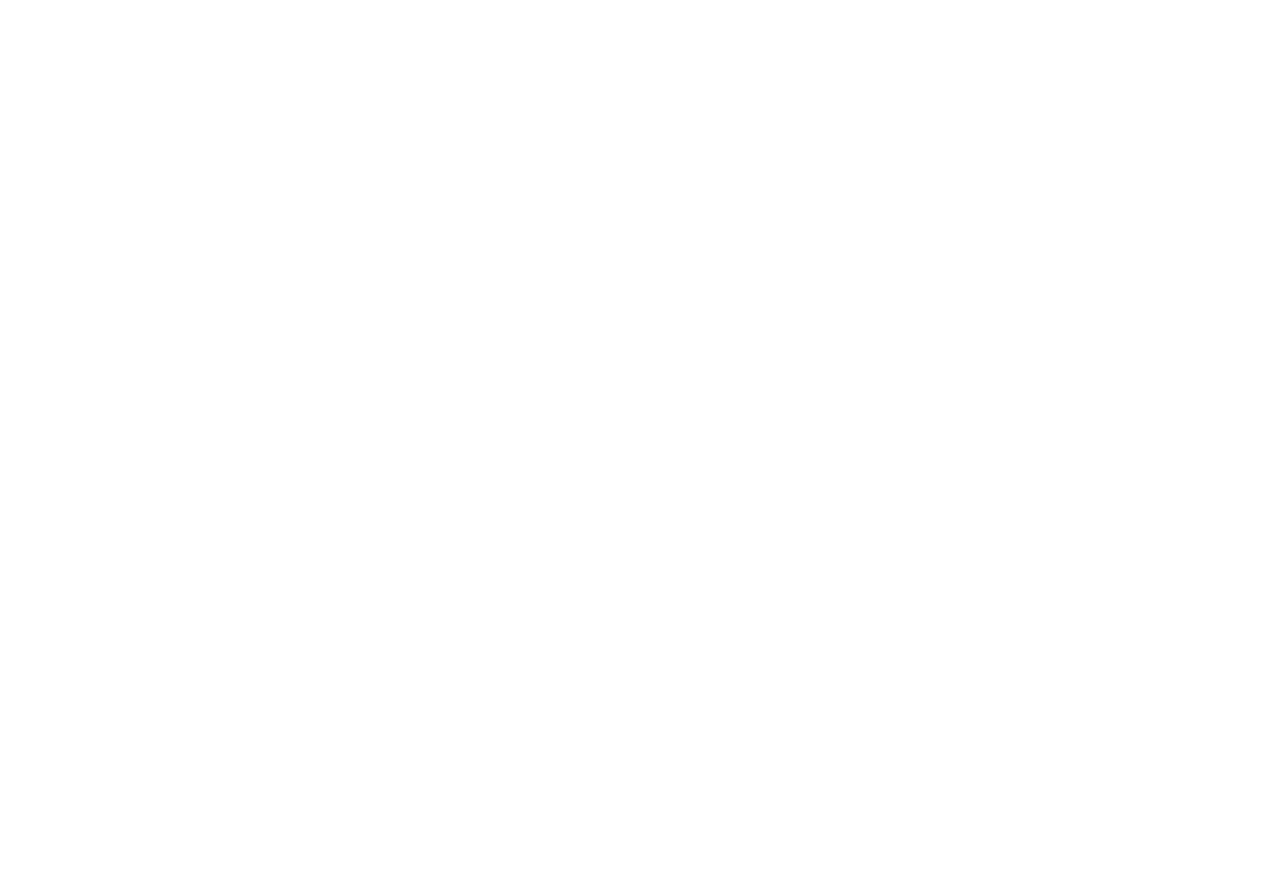
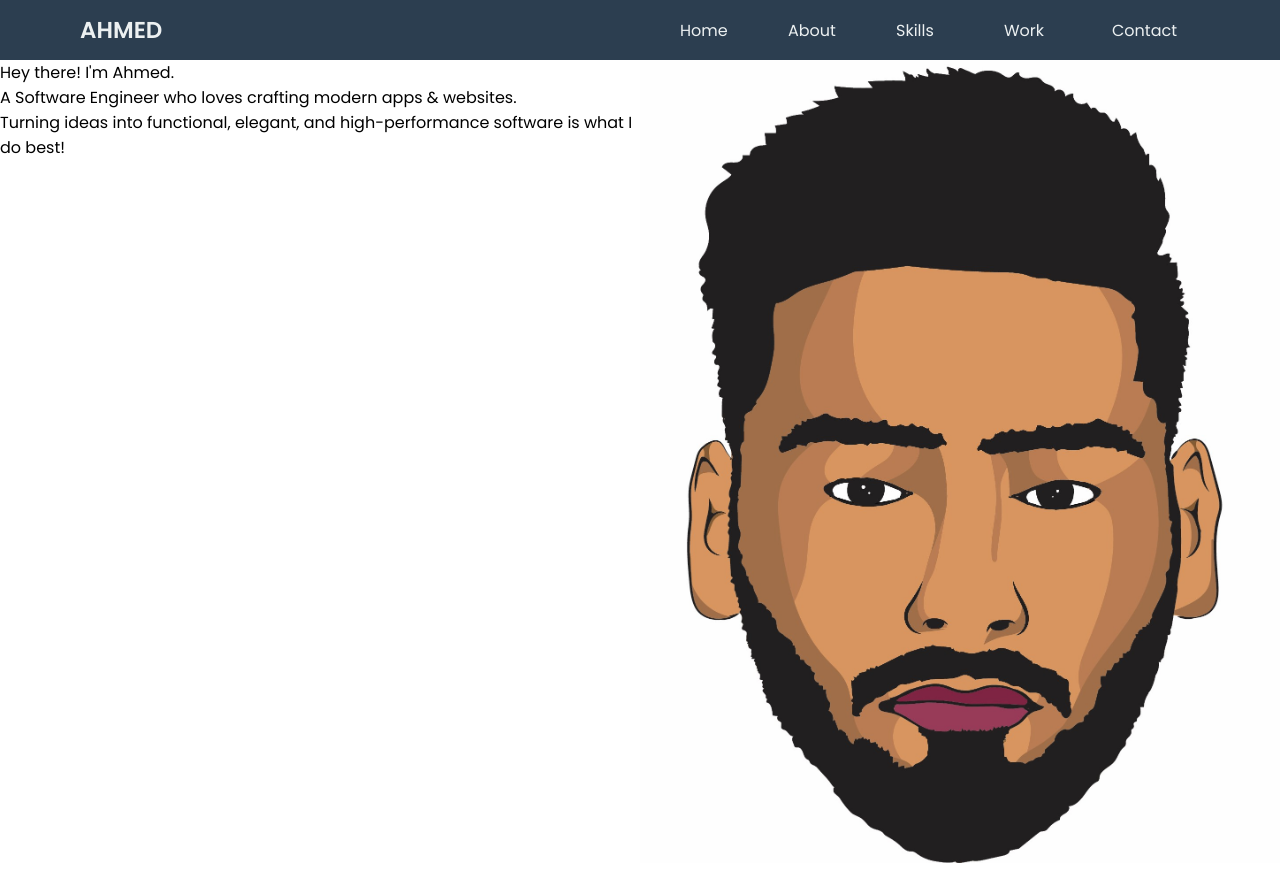
Before and after one commit to mahmed0009/Portfolio-Website, a plain HTML site: page index.html in a window 1280 px wide. Before the commit the page ends 800 px from the top, so only its background shows below. Drawn offline with Linux system fonts and the light colour scheme.

Commit message:
3rd commit

```diff
--- a/index.html
+++ b/index.html
@@ -1,9 +1,44 @@
 <!DOCTYPE html>
 <html>
     <head>
+        <meta charset="UTF-8">
+        <meta name="viewport" content="width=device-width, initial-scale=1.0">
         <title>Portfolio-Ahmed</title>
+        <link rel="stylesheet" href="styles.css">
+        <link rel="stylesheet" href="https://cdnjs.cloudflare.com/ajax/libs/font-awesome/6.0.0-beta3/css/all.min.css">
+        <link href="https://fonts.googleapis.com/css2?family=Poppins:wght@300;400;600&display=swap" rel="stylesheet">
     </head>
     <body>
+        <div>
+            <header>
+                <div class="logo">
+                    AHMED
+                </div>
+                <nav class="items">
+                    <ul>
+                        <li><a href="#home">Home</a></li>
+                        <li><a href="#about">About</a></li>
+                        <li><a href="#skills">Skills</a></li>
+                        <li><a href="#work">Work</a></li>
+                        <li><a href="#contact">Contact</a></li>
+                    </ul>
+                </nav>
+            </header>
 
+            <div class="main-container">
+                <div class="intro">
+                    <div class="text">
+                        <p>
+                            Hey there! I'm Ahmed. <br>
+                            A Software Engineer who loves crafting modern apps & websites. <br>
+                            Turning ideas into functional, elegant, and high-performance software is what I do best! <br>
+                        </p>
+                    </div>
+                    <div class="profile-pic">
+                        <img src="assets/MyVecotroAvatar.jpg" alt="No image found!">
+                    </div>
+                </div>
+            </div>
+        </div>
     </body>
 </html>
--- /dev/null
+++ b/styles.css
@@ -0,0 +1,35 @@
+*{
+    margin: 0;
+    width: 100%;
+    overflow: hidden;
+    box-sizing: border-box;
+}
+body{
+    font-family: "Poppins", sans-serif;
+}
+header{
+    background-color: #2C3E50;
+    color: #ECF0F1;
+    display: flex;
+    justify-content: space-evenly;
+    align-items: center;
+    height: 60px;
+    padding: 0 80px;
+}
+header .logo{
+    font-size: 23px;
+    font-weight: 600;
+}
+header nav ul{
+    display: flex;
+    gap: 20px;
+    list-style: none;
+}
+header nav ul li a{
+    color: #ECF0F1;
+    text-decoration: none;
+}
+
+.main-container .intro{
+    display: flex;
+}
```
Also changed, not shown: assets/MyVecotroAvatar.jpg (added).
